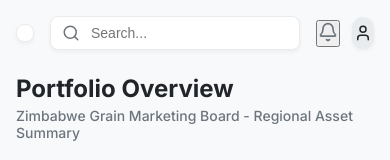
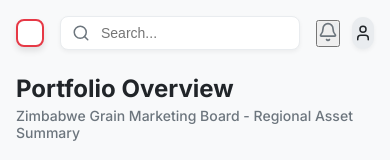
Before and after one commit to graphmen/Property-Track, a React (Vite) app in the folder frontend/: page / in a window 390 px wide. Shown: the top 160 px of the page. Built offline with nearby package versions, Linux system fonts and the light colour scheme; no server answers.

Commit message:
UI Enhancement: Upgrade mobile menu toggle for better visibility

```diff
--- a/frontend/src/components/Layout.jsx
+++ b/frontend/src/components/Layout.jsx
@@ -30,13 +30,13 @@
             {/* Mobile Menu Toggle */}
             <button
               onClick={() => setIsSidebarOpen(true)}
-              className="lg:hidden p-2 text-text-muted hover:text-primary transition-colors bg-white rounded-lg border border-[var(--border)] shadow-sm"
+              className="lg:hidden p-3 text-primary hover:text-primary-dark transition-all bg-white rounded-lg border-2 border-primary shadow-md active:scale-95"
+              aria-label="Open Menu"
             >
-              <Search size={20} className="hidden" /> {/* Placeholder for logic alignment if needed */}
-              <div className="w-5 h-4 flex flex-col justify-between">
-                <span className="w-full h-0.5 bg-current rounded-full"></span>
-                <span className="w-full h-0.5 bg-current rounded-full"></span>
-                <span className="w-full h-0.5 bg-current rounded-full"></span>
+              <div className="w-6 h-5 flex flex-col justify-between">
+                <span className="w-full h-1 bg-current rounded-full"></span>
+                <span className="w-full h-1 bg-current rounded-full"></span>
+                <span className="w-full h-1 bg-current rounded-full"></span>
               </div>
             </button>
 
```
